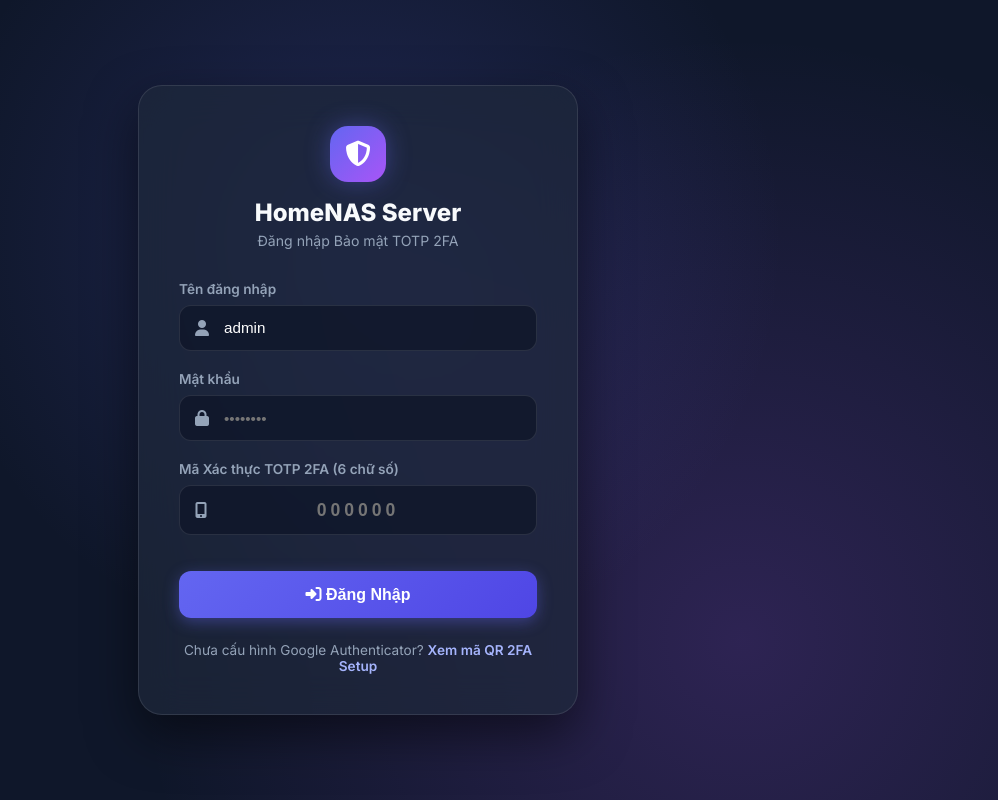
After one commit to nguyenquocanhz/homenas, a FastAPI app: template templates/login.html in a window 1280 px wide. The commit adds this page. Shown: the whole page, without its empty margins (282-1280 px from the left). Run offline with FastAPI, Linux system fonts and the light colour scheme; the template is opened without the code that fills it, so the values that code supplies are empty.

Commit message:
feat: add secure Login system with TOTP 2FA (RFC 6238) and session management

```diff
--- a/app.py
+++ b/app.py
@@ -1,26 +1,69 @@
 # -*- coding: utf-8 -*-
-# HomeNAS FastAPI Backend (app.py)
+# HomeNAS FastAPI Backend (app.py) với Bảo mật TOTP 2FA
 
 import os
+import time
+import hmac
+import struct
+import base64
+import hashlib
 import shutil
-import time
+import secrets
 import psutil
 from pathlib import Path
 from typing import Optional
-from fastapi import FastAPI, UploadFile, File, Form, HTTPException, Query, Request
-from fastapi.responses import FileResponse, HTMLResponse, JSONResponse
-from fastapi.staticfiles import StaticFiles
+from fastapi import FastAPI, UploadFile, File, Form, HTTPException, Query, Request, Response
+from fastapi.responses import FileResponse, HTMLResponse, JSONResponse, RedirectResponse
 from fastapi.templating import Jinja2Templates
 
 STORAGE_DIR = os.getenv("STORAGE_DIR", "./storage")
 os.makedirs(STORAGE_DIR, exist_ok=True)
 
-app = FastAPI(title="HomeNAS Server", version="1.0.0")
+# Thông tin tài khoản đăng nhập (mặc định)
+ADMIN_USER = os.getenv("ADMIN_USER", "admin")
+ADMIN_PASS = os.getenv("ADMIN_PASS", "naspassword123")
+TOTP_SECRET = os.getenv("TOTP_SECRET", "JBSWY3DPEHPK3PXP") # Base32 TOTP secret
 
+# Lưu danh sách session token hợp lệ
+ACTIVE_SESSIONS = set()
+
+app = FastAPI(title="HomeNAS Server", version="1.2.0")
 templates = Jinja2Templates(directory="templates")
 
+# --- Helper TOTP 2FA (RFC 6238 Standard - Google Authenticator / Authy) ---
+
+def verify_totp(secret: str, code: str, window: int = 1) -> bool:
+    """Xác thực mã TOTP 6 chữ số theo chuẩn RFC 6238 (Google Authenticator)"""
+    if not code or len(code) != 6 or not code.isdigit():
+        return False
+    try:
+        secret_clean = secret.upper().replace(' ', '').replace('-', '')
+        padding = len(secret_clean) % 8
+        if padding != 0:
+            secret_clean += '=' * (8 - padding)
+        key = base64.b32decode(secret_clean, casefold=True)
+    except Exception:
+        return False
+
+    current_time = int(time.time()) // 30
+    for i in range(-window, window + 1):
+        t = current_time + i
+        msg = struct.pack(">Q", t)
+        h = hmac.new(key, msg, hashlib.sha1).digest()
+        offset = h[-1] & 0x0F
+        truncated_hash = struct.unpack(">I", h[offset:offset+4])[0] & 0x7FFFFFFF
+        totp = truncated_hash % 1000000
+        if f"{totp:06d}" == code:
+            return True
+    return False
+
+def is_authenticated(request: Request) -> bool:
+    """Kiểm tra session cookie"""
+    session_token = request.cookies.get("session_token")
+    return session_token in ACTIVE_SESSIONS if session_token else False
+
 def get_safe_path(rel_path: str) -> Path:
-    """Đảm bảo đường dẫn tuyệt đối nằm trong thư mục STORAGE_DIR (Bảo mật path traversal)"""
+    """Đảm bảo đường dẫn nằm trong STORAGE_DIR (Bảo mật path traversal)"""
     base = Path(STORAGE_DIR).resolve()
     target = (base / rel_path.lstrip("/\\")).resolve()
     if not str(target).startswith(str(base)):
@@ -35,13 +78,64 @@ def format_size(bytes_size: int) -> str:
         bytes_size /= 1024.0
     return f"{bytes_size:.2f} PB"
 
+# --- Authentication Routes ---
+
+@app.get("/login", response_class=HTMLResponse)
+async def login_page(request: Request):
+    if is_authenticated(request):
+        return RedirectResponse(url="/")
+    return templates.TemplateResponse("login.html", {"request": request})
+
+@app.post("/api/login")
+async def api_login(
+    response: Response,
+    username: str = Form(...),
+    password: str = Form(...),
+    totp_code: str = Form(...)
+):
+    if username != ADMIN_USER or password != ADMIN_PASS:
+        raise HTTPException(status_code=401, detail="Tài khoản hoặc mật khẩu không chính xác!")
+
+    if not verify_totp(TOTP_SECRET, totp_code):
+        raise HTTPException(status_code=401, detail="Mã TOTP 2FA (Google Authenticator) không đúng!")
+
+    token = secrets.token_hex(32)
+    ACTIVE_SESSIONS.add(token)
+
+    response = JSONResponse({"success": True, "message": "Đăng nhập thành công!"})
+    response.set_cookie(key="session_token", value=token, httponly=True, max_age=86400*7) # 7 ngày
+    return response
+
+@app.post("/api/logout")
+async def api_logout(request: Request, response: Response):
+    token = request.cookies.get("session_token")
+    if token in ACTIVE_SESSIONS:
+        ACTIVE_SESSIONS.remove(token)
+    res = JSONResponse({"success": True})
+    res.delete_cookie("session_token")
+    return res
+
+@app.get("/api/totp-setup")
+async def get_totp_setup():
+    """Trả về Secret Key cho Google Authenticator / Authy"""
+    return {
+        "secret": TOTP_SECRET,
+        "otpauth_url": f"otpauth://totp/HomeNAS:{ADMIN_USER}?secret={TOTP_SECRET}&issuer=HomeNAS"
+    }
+
+# --- Protected App Routes ---
+
 @app.get("/", response_class=HTMLResponse)
 async def read_root(request: Request):
+    if not is_authenticated(request):
+        return RedirectResponse(url="/login")
     return templates.TemplateResponse("index.html", {"request": request})
 
 @app.get("/api/system")
-async def get_system_stats():
-    """Lấy thông tin dung lượng ổ đĩa và hệ thống"""
+async def get_system_stats(request: Request):
+    if not is_authenticated(request):
+        raise HTTPException(status_code=401, detail="Unauthenticated")
+
     disk = psutil.disk_usage(STORAGE_DIR)
     mem = psutil.virtual_memory()
     return {
@@ -49,26 +143,20 @@ async def get_system_stats():
             "total": format_size(disk.total),
             "used": format_size(disk.used),
             "free": format_size(disk.free),
-            "percent": disk.percent,
-            "raw_total": disk.total,
-            "raw_used": disk.used,
-            "raw_free": disk.free
+            "percent": disk.percent
         },
-        "memory": {
-            "percent": mem.percent
-        },
-        "cpu": {
-            "percent": psutil.cpu_percent(interval=0.1)
-        }
+        "memory": {"percent": mem.percent},
+        "cpu": {"percent": psutil.cpu_percent(interval=0.1)}
     }
 
 @app.get("/api/files")
-async def list_files(path: str = Query("", description="Đường dẫn tương đối")):
+async def list_files(request: Request, path: str = Query("")):
+    if not is_authenticated(request):
+        raise HTTPException(status_code=401, detail="Unauthenticated")
+
     target = get_safe_path(path)
-    if not target.exists():
+    if not target.exists() or not target.is_dir():
         raise HTTPException(status_code=404, detail="Directory not found")
-    if not target.is_dir():
-        raise HTTPException(status_code=400, detail="Path is not a directory")
 
     items = []
     for p in target.iterdir():
@@ -77,18 +165,12 @@ async def list_files(path: str = Query("", description="Đường dẫn tương
             is_dir = p.is_dir()
             ext = p.suffix.lower().replace(".", "") if not is_dir else ""
 
-            # Phân loại icon type
             icon_type = "folder" if is_dir else "file"
-            if ext in ["jpg", "jpeg", "png", "gif", "webp", "svg"]:
-                icon_type = "image"
-            elif ext in ["mp4", "mkv", "avi", "mov", "webm"]:
-                icon_type = "video"
-            elif ext in ["mp3", "flac", "wav", "ogg", "m4a"]:
-                icon_type = "audio"
-            elif ext in ["zip", "rar", "tar", "gz", "7z"]:
-                icon_type = "archive"
-            elif ext in ["pdf", "doc", "docx", "txt", "md"]:
-                icon_type = "document"
+            if ext in ["jpg", "jpeg", "png", "gif", "webp", "svg"]: icon_type = "image"
+            elif ext in ["mp4", "mkv", "avi", "mov", "webm"]: icon_type = "video"
+            elif ext in ["mp3", "flac", "wav", "ogg", "m4a"]: icon_type = "audio"
+            elif ext in ["zip", "rar", "tar", "gz", "7z"]: icon_type = "archive"
+            elif ext in ["pdf", "doc", "docx", "txt", "md"]: icon_type = "document"
 
             rel_item_path = str(p.relative_to(Path(STORAGE_DIR).resolve())).replace("\\", "/")
 
@@ -105,15 +187,17 @@ async def list_files(path: str = Query("", description="Đường dẫn tương
         except Exception:
             continue
 
-    # Sắp xếp thư mục lên trước, tệp tin theo sau
     items.sort(key=lambda x: (not x["is_dir"], x["name"].lower()))
     return {"current_path": path, "items": items}
 
 @app.post("/api/upload")
-async def upload_file(file: UploadFile = File(...), path: str = Form("")):
+async def upload_file(request: Request, file: UploadFile = File(...), path: str = Form("")):
+    if not is_authenticated(request):
+        raise HTTPException(status_code=401, detail="Unauthenticated")
+
     target_dir = get_safe_path(path)
     if not target_dir.exists() or not target_dir.is_dir():
-        raise HTTPException(status_code=400, detail="Invalid target directory")
+        raise HTTPException(status_code=400, detail="Invalid directory")
 
     dest_path = target_dir / file.filename
     with open(dest_path, "wb") as buffer:
@@ -122,14 +206,20 @@ async def upload_file(file: UploadFile = File(...), path: str = Form("")):
     return {"message": "Upload successful", "filename": file.filename}
 
 @app.get("/api/download")
-async def download_file(path: str = Query(...)):
+async def download_file(request: Request, path: str = Query(...)):
+    if not is_authenticated(request):
+        raise HTTPException(status_code=401, detail="Unauthenticated")
+
     target = get_safe_path(path)
     if not target.exists() or not target.is_file():
         raise HTTPException(status_code=404, detail="File not found")
     return FileResponse(target, filename=target.name)
 
 @app.post("/api/mkdir")
-async def create_directory(name: str = Form(...), path: str = Form("")):
+async def create_directory(request: Request, name: str = Form(...), path: str = Form("")):
+    if not is_authenticated(request):
+        raise HTTPException(status_code=401, detail="Unauthenticated")
+
     target_dir = get_safe_path(path) / name
     if target_dir.exists():
         raise HTTPException(status_code=400, detail="Directory already exists")
@@ -137,7 +227,10 @@ async def create_directory(name: str = Form(...), path: str = Form("")):
     return {"message": "Folder created successfully"}
 
 @app.delete("/api/delete")
-async def delete_item(path: str = Query(...)):
+async def delete_item(request: Request, path: str = Query(...)):
+    if not is_authenticated(request):
+        raise HTTPException(status_code=401, detail="Unauthenticated")
+
     target = get_safe_path(path)
     if not target.exists():
         raise HTTPException(status_code=404, detail="Item not found")
@@ -151,5 +244,5 @@ async def delete_item(path: str = Query(...)):
 
 if __name__ == "__main__":
     import uvicorn
-    print(f"HomeNAS running on port 8080. Storage: {os.path.abspath(STORAGE_DIR)}")
+    print(f"HomeNAS Server with TOTP 2FA running on port 8080. Storage: {os.path.abspath(STORAGE_DIR)}")
     uvicorn.run("app:app", host="0.0.0.0", port=8080, reload=True)
--- /dev/null
+++ b/templates/login.html
@@ -0,0 +1,321 @@
+<!DOCTYPE html>
+<html lang="vi">
+<head>
+  <meta charset="UTF-8">
+  <meta name="viewport" content="width=device-width, initial-scale=1.0">
+  <title>Đăng nhập - HomeNAS Server</title>
+  <link rel="preconnect" href="https://fonts.googleapis.com">
+  <link rel="preconnect" href="https://fonts.gstatic.com" crossorigin>
+  <link href="https://fonts.googleapis.com/css2?family=Inter:wght@300;400;500;600;700;800&display=swap" rel="stylesheet">
+  <link rel="stylesheet" href="https://cdnjs.cloudflare.com/ajax/libs/font-awesome/6.4.0/css/all.min.css">
+  <style>
+    :root {
+      --bg-gradient: radial-gradient(circle at 50% 30%, rgba(99, 102, 241, 0.2) 0%, transparent 50%),
+                     radial-gradient(circle at 80% 80%, rgba(168, 85, 247, 0.2) 0%, transparent 50%),
+                     #0f172a;
+      --glass-bg: rgba(30, 41, 59, 0.7);
+      --glass-border: rgba(255, 255, 255, 0.1);
+      --accent: #6366f1;
+      --accent-hover: #4f46e5;
+      --accent-glow: rgba(99, 102, 241, 0.4);
+      --text-main: #f8fafc;
+      --text-muted: #94a3b8;
+      --danger: #ef4444;
+    }
+
+    * {
+      box-sizing: border-box;
+      margin: 0;
+      padding: 0;
+    }
+
+    body {
+      font-family: 'Inter', sans-serif;
+      background: var(--bg-gradient);
+      color: var(--text-main);
+      min-height: 100vh;
+      display: flex;
+      justify-content: center;
+      align-items: center;
+      padding: 1.5rem;
+    }
+
+    .login-card {
+      background: var(--glass-bg);
+      backdrop-filter: blur(20px);
+      -webkit-backdrop-filter: blur(20px);
+      border: 1px solid var(--glass-border);
+      border-radius: 24px;
+      padding: 2.5rem;
+      width: 100%;
+      max-width: 440px;
+      box-shadow: 0 20px 50px rgba(0, 0, 0, 0.5);
+    }
+
+    .logo-header {
+      text-align: center;
+      margin-bottom: 2rem;
+    }
+
+    .logo-icon {
+      background: linear-gradient(135deg, #6366f1 0%, #a855f7 100%);
+      color: white;
+      width: 56px;
+      height: 56px;
+      border-radius: 18px;
+      display: flex;
+      align-items: center;
+      justify-content: center;
+      font-size: 1.6rem;
+      margin: 0 auto 1rem auto;
+      box-shadow: 0 0 25px var(--accent-glow);
+    }
+
+    .title {
+      font-size: 1.5rem;
+      font-weight: 800;
+      margin-bottom: 0.3rem;
+    }
+
+    .subtitle {
+      font-size: 0.88rem;
+      color: var(--text-muted);
+    }
+
+    .form-group {
+      margin-bottom: 1.25rem;
+    }
+
+    .form-label {
+      display: block;
+      font-size: 0.85rem;
+      font-weight: 600;
+      color: var(--text-muted);
+      margin-bottom: 0.5rem;
+    }
+
+    .input-wrapper {
+      position: relative;
+    }
+
+    .input-wrapper i {
+      position: absolute;
+      left: 1rem;
+      top: 50%;
+      transform: translateY(-50%);
+      color: var(--text-muted);
+      font-size: 1rem;
+    }
+
+    .form-input {
+      width: 100%;
+      padding: 0.85rem 1rem 0.85rem 2.75rem;
+      background: rgba(15, 23, 42, 0.8);
+      border: 1px solid var(--glass-border);
+      border-radius: 12px;
+      color: white;
+      font-size: 0.95rem;
+      outline: none;
+      transition: all 0.2s;
+    }
+
+    .form-input:focus {
+      border-color: var(--accent);
+      box-shadow: 0 0 15px var(--accent-glow);
+    }
+
+    .totp-input {
+      letter-spacing: 4px;
+      font-weight: 700;
+      font-size: 1.1rem;
+      text-align: center;
+      padding-left: 1rem;
+    }
+
+    .btn-submit {
+      width: 100%;
+      background: linear-gradient(135deg, #6366f1 0%, #4f46e5 100%);
+      color: white;
+      border: none;
+      padding: 0.9rem;
+      border-radius: 12px;
+      font-size: 1rem;
+      font-weight: 700;
+      cursor: pointer;
+      margin-top: 1rem;
+      transition: all 0.25s;
+      box-shadow: 0 4px 15px var(--accent-glow);
+    }
+
+    .btn-submit:hover {
+      transform: translateY(-2px);
+      box-shadow: 0 8px 25px var(--accent-glow);
+    }
+
+    .error-alert {
+      background: rgba(239, 68, 68, 0.15);
+      border: 1px solid rgba(239, 68, 68, 0.3);
+      color: #fca5a5;
+      padding: 0.75rem 1rem;
+      border-radius: 10px;
+      font-size: 0.85rem;
+      margin-bottom: 1.25rem;
+      display: none;
+      align-items: center;
+      gap: 0.5rem;
+    }
+
+    .setup-link {
+      text-align: center;
+      margin-top: 1.5rem;
+      font-size: 0.85rem;
+      color: var(--text-muted);
+    }
+
+    .setup-link a {
+      color: #a5b4fc;
+      text-decoration: none;
+      font-weight: 600;
+    }
+
+    .setup-link a:hover {
+      text-decoration: underline;
+    }
+
+    /* Modal 2FA Setup */
+    .modal-overlay {
+      position: fixed;
+      top: 0; left: 0; width: 100%; height: 100%;
+      background: rgba(0, 0, 0, 0.8);
+      backdrop-filter: blur(12px);
+      display: none;
+      justify-content: center;
+      align-items: center;
+      z-index: 1000;
+    }
+    .modal-overlay.active { display: flex; }
+    .modal-box {
+      background: #1e293b;
+      border: 1px solid var(--glass-border);
+      border-radius: 20px;
+      padding: 1.75rem;
+      width: 90%;
+      max-width: 460px;
+      text-align: center;
+    }
+  </style>
+</head>
+<body>
+
+  <div class="login-card">
+    <div class="logo-header">
+      <div class="logo-icon"><i class="fa-solid fa-shield-halved"></i></div>
+      <div class="title">HomeNAS Server</div>
+      <div class="subtitle">Đăng nhập Bảo mật TOTP 2FA</div>
+    </div>
+
+    <div class="error-alert" id="errorAlert">
+      <i class="fa-solid fa-triangle-exclamation"></i>
+      <span id="errorMessage">Tài khoản hoặc mã TOTP 2FA không chính xác!</span>
+    </div>
+
+    <form onsubmit="handleLogin(event)">
+      <div class="form-group">
+        <label class="form-label">Tên đăng nhập</label>
+        <div class="input-wrapper">
+          <i class="fa-solid fa-user"></i>
+          <input type="text" id="username" class="form-input" placeholder="admin" required value="admin">
+        </div>
+      </div>
+
+      <div class="form-group">
+        <label class="form-label">Mật khẩu</label>
+        <div class="input-wrapper">
+          <i class="fa-solid fa-lock"></i>
+          <input type="password" id="password" class="form-input" placeholder="••••••••" required>
+        </div>
+      </div>
+
+      <div class="form-group">
+        <label class="form-label">Mã Xác thực TOTP 2FA (6 chữ số)</label>
+        <div class="input-wrapper">
+          <i class="fa-solid fa-mobile-screen-button"></i>
+          <input type="text" id="totp_code" class="form-input totp-input" placeholder="000000" maxlength="6" required autocomplete="off">
+        </div>
+      </div>
+
+      <button type="submit" class="btn-submit"><i class="fa-solid fa-right-to-bracket"></i> Đăng Nhập</button>
+    </form>
+
+    <div class="setup-link">
+      Chưa cấu hình Google Authenticator? <a href="#" onclick="openSetupModal(); return false;">Xem mã QR 2FA Setup</a>
+    </div>
+  </div>
+
+  <!-- 2FA Setup Modal -->
+  <div class="modal-overlay" id="setupModal">
+    <div class="modal-box">
+      <h3 style="font-size: 1.15rem; font-weight: 700; margin-bottom: 0.75rem;">Cấu hình Google Authenticator</h3>
+      <p style="font-size: 0.85rem; color: var(--text-muted); margin-bottom: 1.25rem;">
+        Nhập Secret Key bên dưới vào ứng dụng <strong>Google Authenticator</strong> hoặc <strong>Authy</strong>:
+      </p>
+
+      <div style="background: rgba(15, 23, 42, 0.8); border: 1px solid var(--glass-border); padding: 0.85rem; border-radius: 12px; font-family: monospace; font-size: 1.1rem; font-weight: 700; letter-spacing: 2px; color: #a5b4fc; margin-bottom: 1.25rem;" id="totpSecretText">
+        Đang nạp secret...
+      </div>
+
+      <button class="btn-submit" style="margin-top: 0;" onclick="closeSetupModal()">Đóng</button>
+    </div>
+  </div>
+
+  <script>
+    async function handleLogin(e) {
+      e.preventDefault();
+      const username = document.getElementById('username').value.trim();
+      const password = document.getElementById('password').value.trim();
+      const totp_code = document.getElementById('totp_code').value.trim();
+
+      const alertBox = document.getElementById('errorAlert');
+      alertBox.style.display = 'none';
+
+      try {
+        const formData = new FormData();
+        formData.append('username', username);
+        formData.append('password', password);
+        formData.append('totp_code', totp_code);
+
+        const res = await fetch('/api/login', {
+          method: 'POST',
+          body: formData
+        });
+
+        const data = await res.json();
+        if (res.ok && data.success) {
+          window.location.href = '/';
+        } else {
+          document.getElementById('errorMessage').innerText = data.detail || "Đăng nhập thất bại!";
+          alertBox.style.display = 'flex';
+        }
+      } catch (err) {
+        document.getElementById('errorMessage').innerText = "Lỗi kết nối máy chủ!";
+        alertBox.style.display = 'flex';
+      }
+    }
+
+    async function openSetupModal() {
+      try {
+        const res = await fetch('/api/totp-setup');
+        const data = await res.json();
+        document.getElementById('totpSecretText').innerText = data.secret;
+        document.getElementById('setupModal').classList.add('active');
+      } catch (e) {
+        alert("Lỗi nạp 2FA setup!");
+      }
+    }
+
+    function closeSetupModal() {
+      document.getElementById('setupModal').classList.remove('active');
+    }
+  </script>
+</body>
+</html>
```
Also changed, not shown: templates/index.html (+9 -0 lines).
